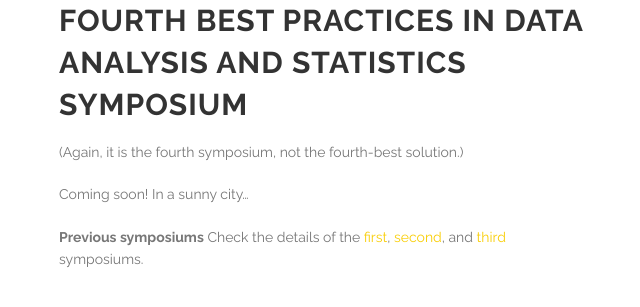
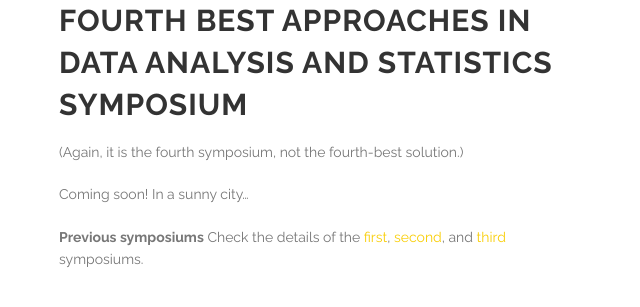
Before and after one commit to cogstat/cogstat_website, a Jekyll site: the page built from best_approaches_symposium/index.md, in a window 1280 px wide. Shown: the top 307 px of the page, without its empty margins (36-676 px from the left). Built offline with Jekyll 4.4.1, drawn with Linux system fonts in a browser that asks for light colours.

Commit message:
Update index.md

```diff
--- a/best_approaches_symposium/index.md
+++ b/best_approaches_symposium/index.md
@@ -1,8 +1,8 @@
 ---
 layout: best_practices_symposium
-title:  "Best practices in data analysis and statistics symposium"
+title:  "Best approaches in data analysis and statistics symposium"
 ---
-## Fourth Best Practices in Data Analysis and Statistics Symposium
+## Fourth Best Approaches in Data Analysis and Statistics Symposium
 
 (Again, it is the fourth symposium, not the fourth-best solution.)
 
```
